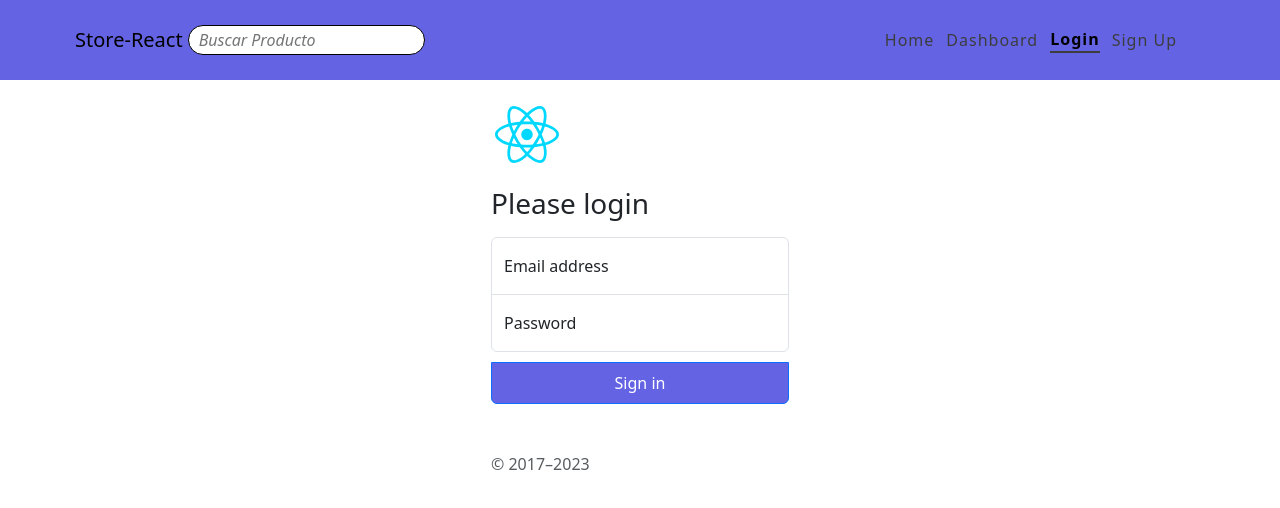
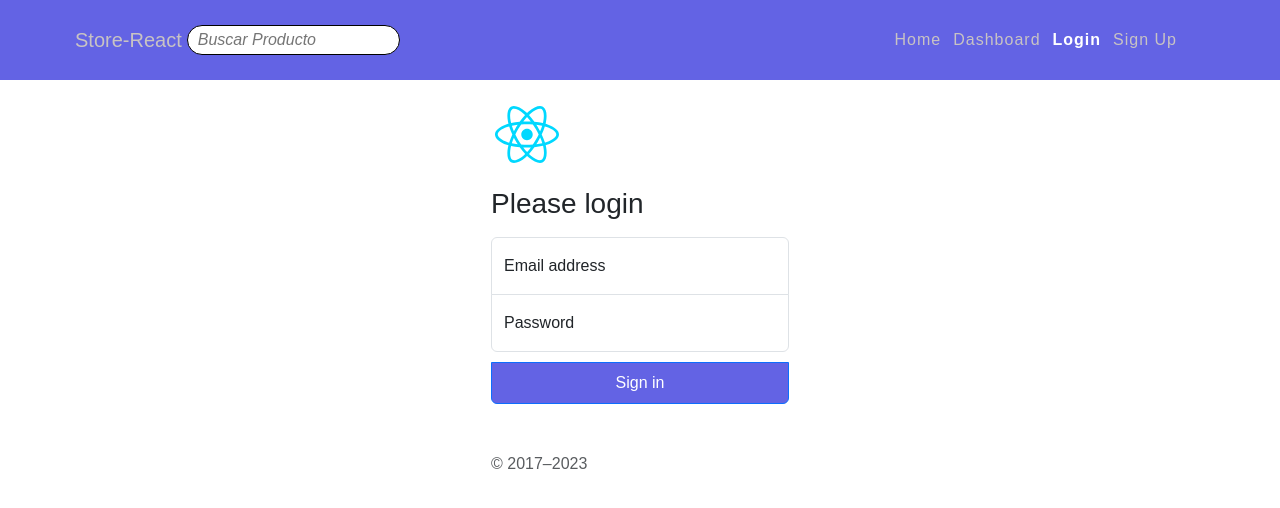
Before and after one commit to cesarriverarivera/StoreReactApp, a React (Vite) app: page /login in a window 1280 px wide. Shown: the top 508 px of the page. Built offline with nearby package versions, Linux system fonts and the light colour scheme; no server answers; some icons are missing.

Commit message:
mejora visual navbar

```diff
--- a/src/App.css
+++ b/src/App.css
@@ -1,6 +1,7 @@
 body{
   padding: 0;
   margin: 0;
+  font-family:Arial, Helvetica, sans-serif
 }
 
 .cardsProd{
--- a/src/components/MenuNav/menuNav.scss
+++ b/src/components/MenuNav/menuNav.scss
@@ -1,4 +1,4 @@
-$menu-color: #3d3d3d;
+$menu-color: rgb(200, 195, 195);
 $header-background: rgba(55, 55, 221, 0.777);
 
 
@@ -8,11 +8,10 @@ $header-background: rgba(55, 55, 221, 0.777);
     color: $menu-color;
     text-decoration: none;
     letter-spacing: 1px;
-
     @if $hover {
         &:hover{
-            scale: 1.05;
-            font-weight: bold;
+            scale: 1.07 ;
+            color: rgb(225, 221, 221);
         }
     }
 }
@@ -33,6 +32,7 @@ $header-background: rgba(55, 55, 221, 0.777);
     &__brand{
         padding: 5px;
         margin: 0;
+        color: $menu-color;
     }
     &__top{
         display: flex;
@@ -50,8 +50,7 @@ $header-background: rgba(55, 55, 221, 0.777);
         @include headerLink();
 
         &--isActive{
-            color: #000;
-            border-bottom: solid 2px $menu-color;
+            color: white;
             font-weight: bold;
         }
     }
```
